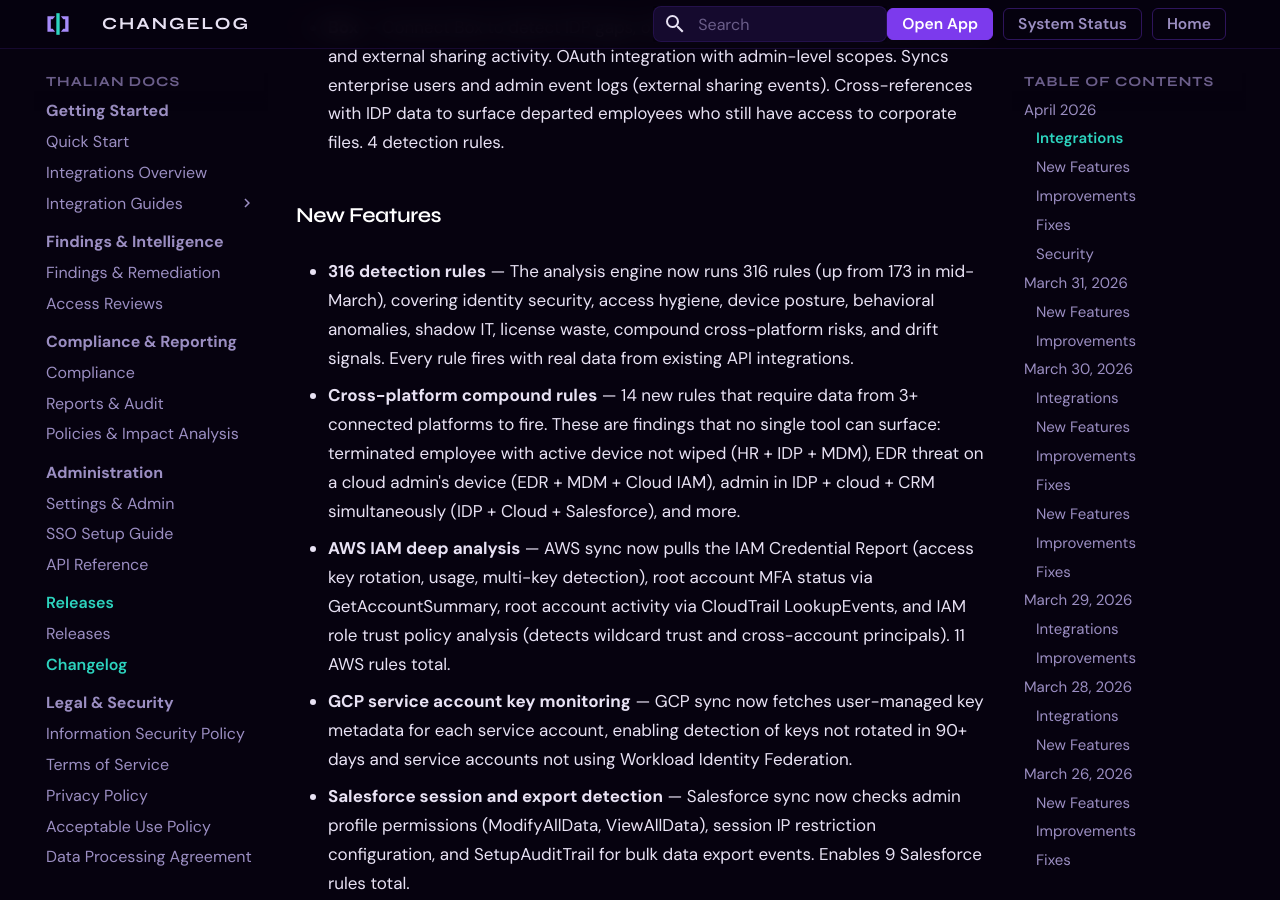
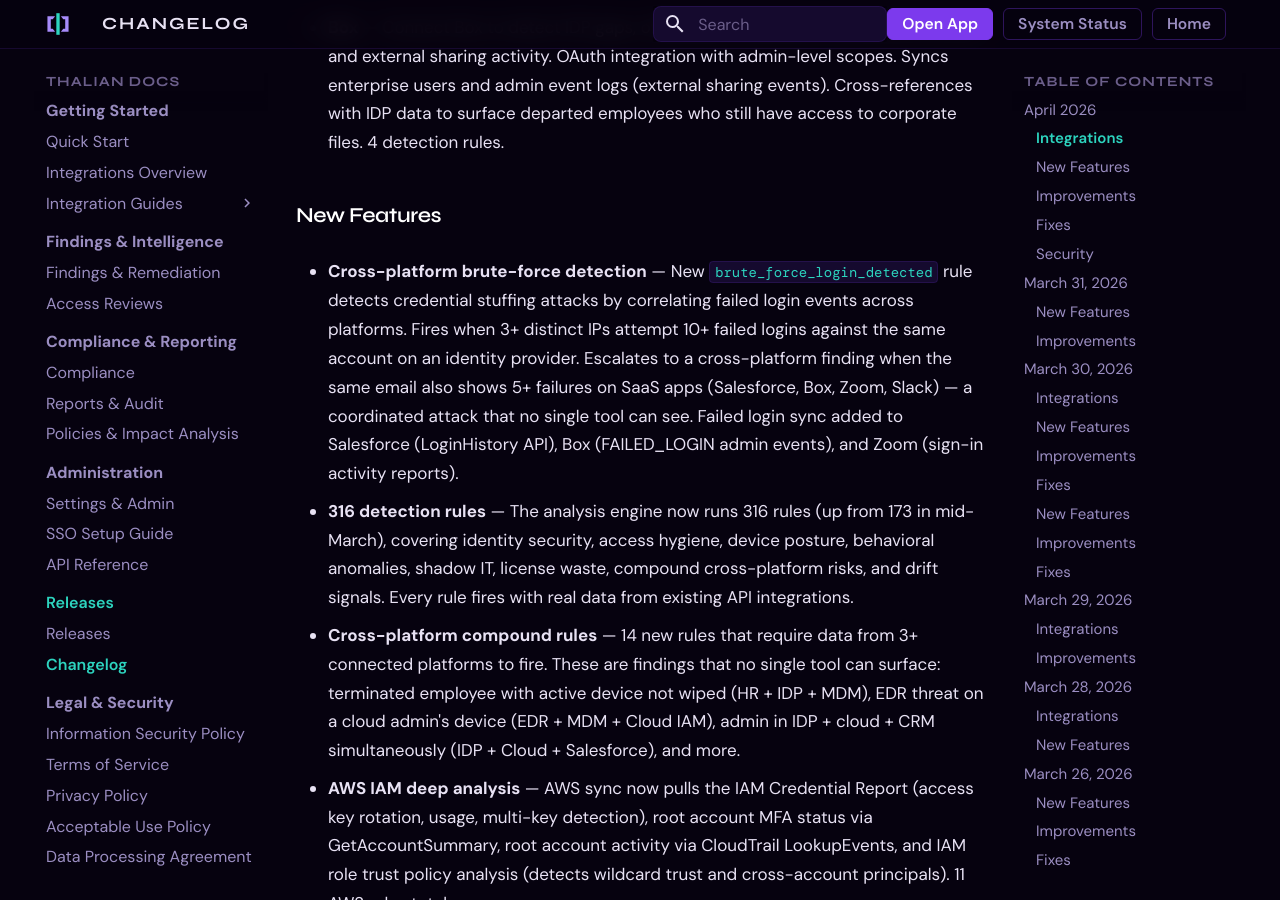
Before and after one commit to tori-mf13/thalian-docs, an MkDocs documentation site: the page built from docs/changelog.md, in a window 1280 px wide and 900 px high, scrolled down 548 px. Built offline with MkDocs 1.6.1 and Material for MkDocs 9.7.7, drawn with Linux system fonts in a browser that asks for light colours.

Commit message:
changelog: cross-platform brute-force detection rule + failed login sync
Co-Authored-By: Claude Opus 4.6 (1M context) <noreply@anthropic.com>

```diff
--- a/docs/changelog.md
+++ b/docs/changelog.md
@@ -13,6 +13,8 @@ Notable changes, new features, and fixes for the Thalian platform.
 - **Box** — Connect Box to detect IDP gaps, offboarded employees retaining file access, and external sharing activity. OAuth integration with admin-level scopes. Syncs enterprise users and admin event logs (external sharing events). Cross-references with IDP data to surface departed employees who still have access to corporate files. 4 detection rules.
 
 ### New Features
+
+- **Cross-platform brute-force detection** — New `brute_force_login_detected` rule detects credential stuffing attacks by correlating failed login events across platforms. Fires when 3+ distinct IPs attempt 10+ failed logins against the same account on an identity provider. Escalates to a cross-platform finding when the same email also shows 5+ failures on SaaS apps (Salesforce, Box, Zoom, Slack) — a coordinated attack that no single tool can see. Failed login sync added to Salesforce (LoginHistory API), Box (FAILED_LOGIN admin events), and Zoom (sign-in activity reports).
 
 - **316 detection rules** — The analysis engine now runs 316 rules (up from 173 in mid-March), covering identity security, access hygiene, device posture, behavioral anomalies, shadow IT, license waste, compound cross-platform risks, and drift signals. Every rule fires with real data from existing API integrations.
 
```
